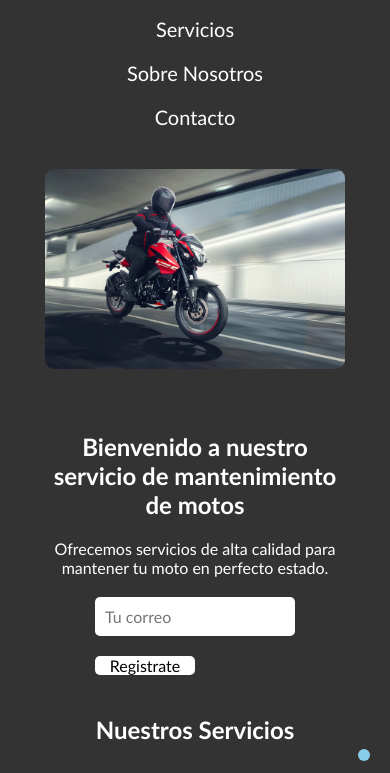
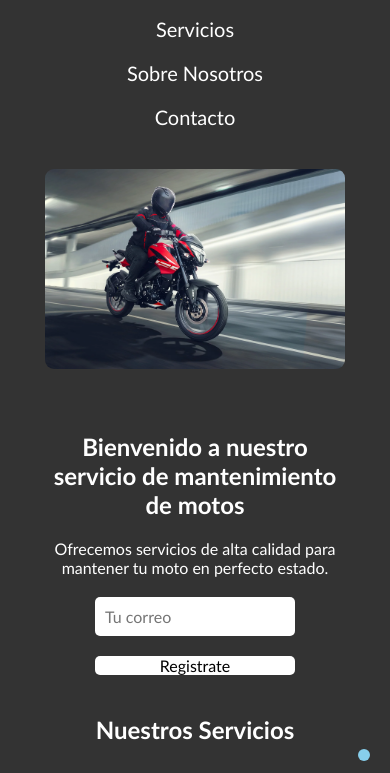
Before and after one commit to Neo3691102/chatbot-basico, a website: page index.html in a window 390 px wide. Shown: the part 63-836 px from the top of the page. Drawn offline with Linux system fonts and the light colour scheme.

Commit message:
Se modifica el ancho del boton de registro del hero para pantallas moviles

```diff
--- a/styles/components/_main.scss
+++ b/styles/components/_main.scss
@@ -80,6 +80,9 @@ main{
                     padding: 10px 0;
                     border: 2px solid skyblue;
                     font-weight: bold;
+                }
+                @media screen and (max-width: 480px){
+                    width: 200px;
                 }
             }
             @media screen and (max-width: 480px){
```
Also changed, not shown: styles/style.css, 1 other file.
